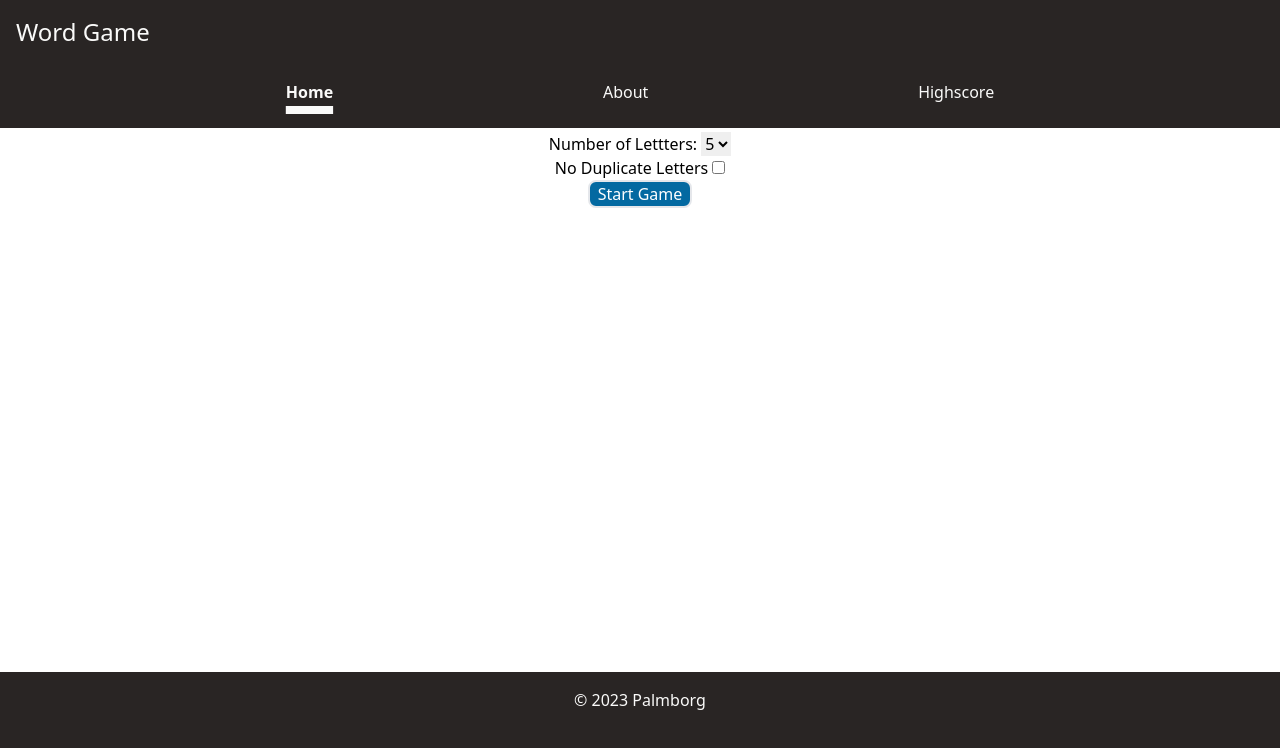
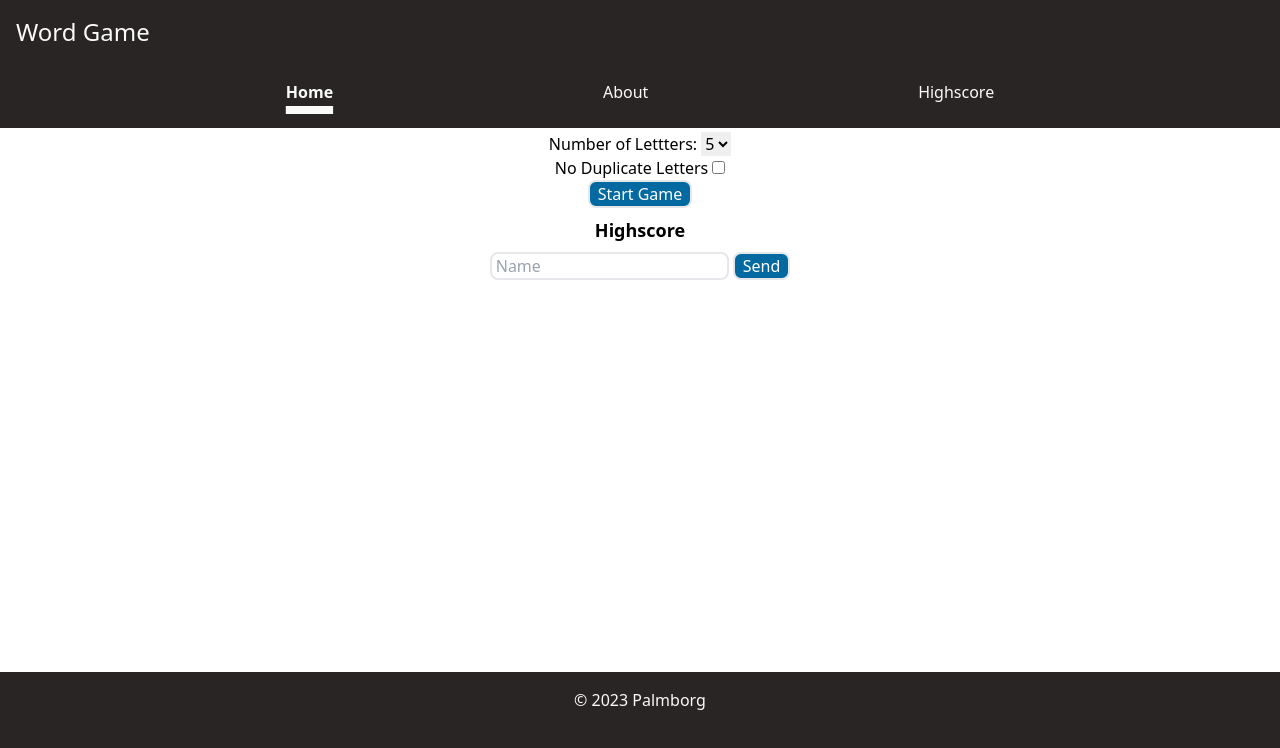
Before and after one commit to jakobpalmborg/word-game-2, a React (Vite) app in the folder frontend/: page / in a window 1280 px wide. Shown: the top 748 px of the page. Built offline with nearby package versions, Linux system fonts and the light colour scheme.

Commit message:
send highscore to database with game logic on backend

```diff
--- a/frontend/src/App.tsx
+++ b/frontend/src/App.tsx
@@ -12,7 +12,7 @@ function App() {
     noDuplicate: false,
   });
   const [gameStarted, setGameStarted] = useState(false);
-  const [win, setWin] = useState(false);
+  const [win, setWin] = useState(true);
 
   function handleChange(event) {
     const { name, value, checked, type } = event.target;
@@ -116,7 +116,7 @@ function App() {
         />
       )}
 
-      {win && <HighscoreForm />}
+      {win && <HighscoreForm gameId={gameId} startFormData={startFormData} />}
     </>
   );
 }
--- a/frontend/src/components/HighscoreForm.tsx
+++ b/frontend/src/components/HighscoreForm.tsx
@@ -1,12 +1,10 @@
 import React, { useState, useEffect } from 'react';
 
-export default function HighscoreForm() {
+export default function HighscoreForm({ gameId, startFormData }) {
   const [highscoreFormData, setHighscoreFormData] = useState({
     name: '',
-    time: 0,
-    guesses: 0,
-    wordLength: 5,
-    noDuplicate: false,
+    wordLength: parseInt(startFormData.wordLength),
+    noDuplicate: startFormData.noDuplicate,
   });
 
   function handleChange(event) {
@@ -18,7 +16,7 @@ export default function HighscoreForm() {
 
   function handleSubmit(event) {
     event.preventDefault();
-    fetch('./api/highscore', {
+    fetch(`./api/highscore/${gameId}/highscore`, {
       method: 'POST',
       headers: { 'Content-Type': 'application/json' },
       body: JSON.stringify(highscoreFormData),
```
Also changed, not shown: 1 other file (tests, documents, lock files or other folders).
